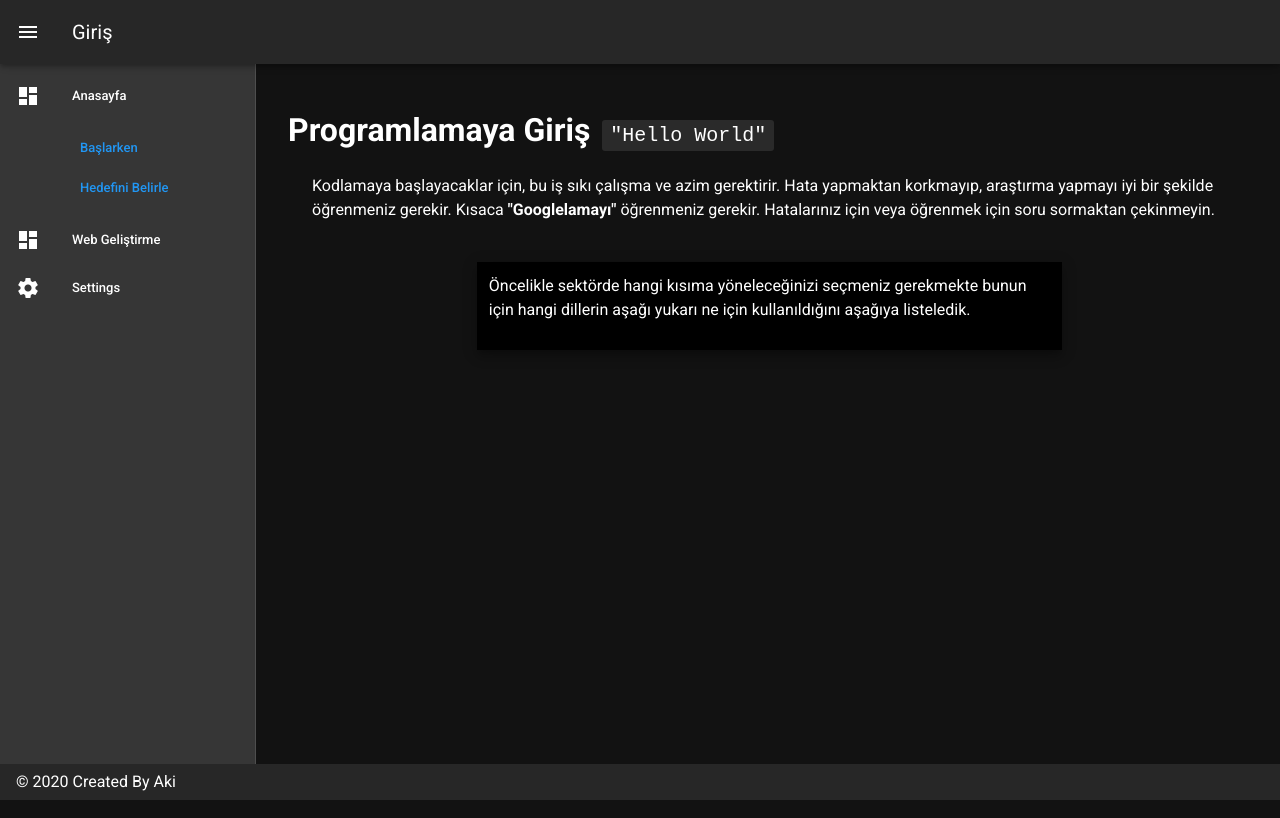
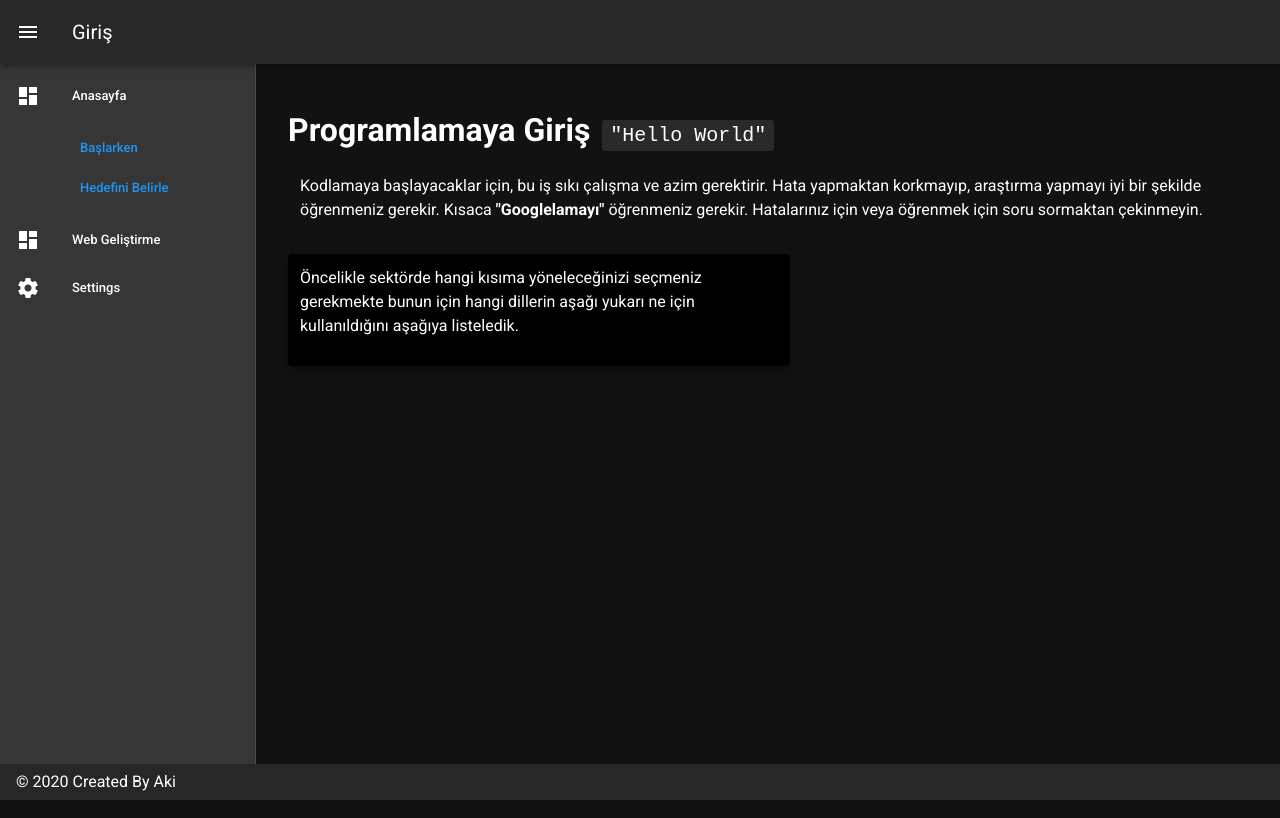
Before and after one commit to Akileus77/howtostart, a Vue app: page / in a window 1280 px wide. Built offline with nearby package versions, Linux system fonts and the light colour scheme.

Commit message:
little stuff

```diff
--- a/src/views/Home.vue
+++ b/src/views/Home.vue
@@ -19,12 +19,12 @@
             </div>
 
             <div  class="mt-5 ml-3" style="white-space: pre-line">
-          <p class="ml-6">Kodlamaya başlayacaklar için, bu iş sıkı çalışma ve azim gerektirir.
+          <p class="ml-3">Kodlamaya başlayacaklar için, bu iş sıkı çalışma ve azim gerektirir.
           Hata yapmaktan korkmayıp, araştırma yapmayı iyi bir şekilde öğrenmeniz gerekir.
           Kısaca <span class="font-weight-bold">"Googlelamayı"</span> öğrenmeniz gerekir.
           Hatalarınız için veya öğrenmek için soru sormaktan çekinmeyin.</p>
             </div>
-            <div class="mt-6 elevation-8 col-sm-7 black lighter-4" style="white-space: pre-line; margin-left:20%">
+            <div class="mt-4 ml-3 elevation-9 col-sm-6 black lighter-4 pr-2 rounded" style="white-space: pre-line;">
                 <p>Öncelikle sektörde hangi kısıma yöneleceğinizi seçmeniz gerekmekte bunun
                 için hangi dillerin aşağı yukarı ne için kullanıldığını aşağıya listeledik.</p>
             </div>
```
